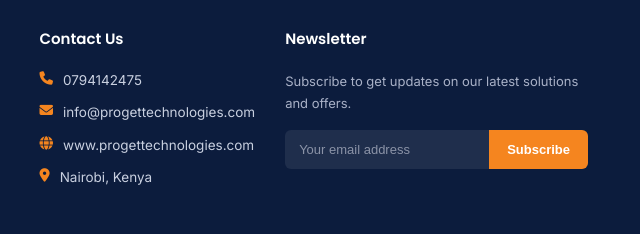
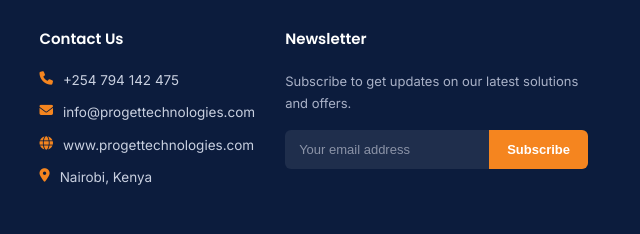
Before and after one commit to mwitikenn/proget-website, a plain HTML site: page index.html in a window 1280 px wide. Shown: the part 3348-3582 px from the top of the page, 632-1272 px from the left. Drawn offline with Linux system fonts and the light colour scheme.

Commit message:
Update index.html

```diff
--- a/index.html
+++ b/index.html
@@ -1109,7 +1109,7 @@
       <div>
         <h4>Contact Us</h4>
         <ul class="foot-contact">
-          <li><i class="fa-solid fa-phone"></i> 0794142475</li>
+          <li><i class="fa-solid fa-phone"></i> +254 794 142 475</li>
           <li><i class="fa-solid fa-envelope"></i> info@progettechnologies.com</li>
           <li><i class="fa-solid fa-globe"></i> www.progettechnologies.com</li>
           <li><i class="fa-solid fa-location-dot"></i> Nairobi, Kenya</li>
```
